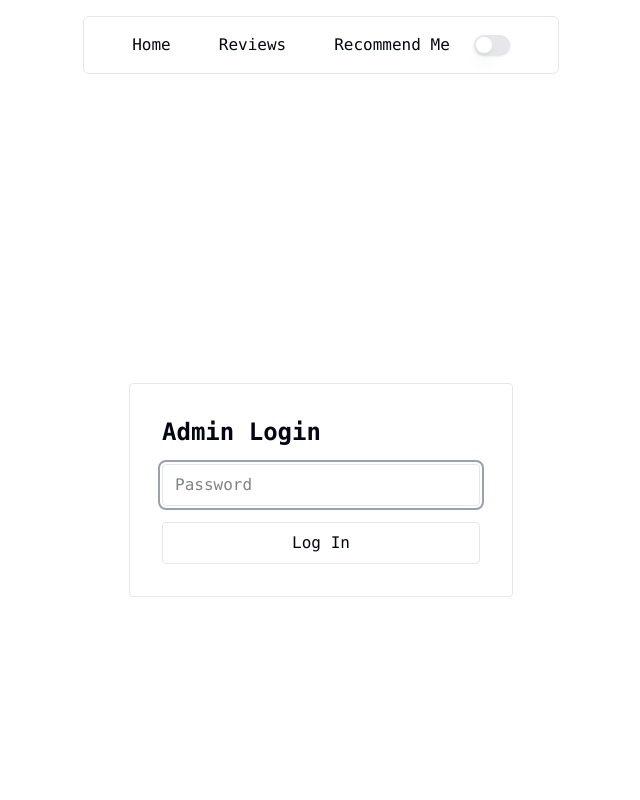
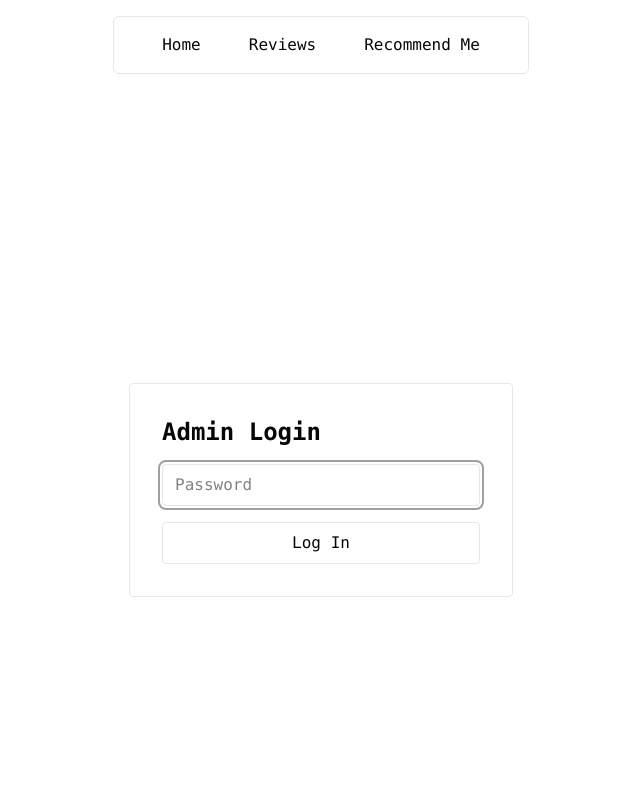
Before and after one commit to DineshCasul/FrameRate, a Next.js app: page /admin/login in a window 1280 px wide. Shown: the top 800 px of the page, without its empty margins (319-959 px from the left). Built offline with nearby package versions, Linux system fonts and the light colour scheme.

Commit message:
added backdrop to navbar

```diff
--- a/app/RootLayoutClient.tsx
+++ b/app/RootLayoutClient.tsx
@@ -2,6 +2,7 @@
 
 import { useState, ReactNode } from "react";
 import Header from "./components/Header";
+import Footer from "./components/Footer";
 
 export default function RootLayoutClient({
   children,
@@ -25,10 +26,11 @@ export default function RootLayoutClient({
 
   return (
     <>
-      <Header toggleDark={toggleDark} isDark={isDark} />
+      <Header />
       <main id="main-content" className="flex-1 w-full">
         {children}
       </main>
+      <Footer toggleDark={toggleDark} isDark={isDark} />
     </>
   );
 }
--- /dev/null
+++ b/app/components/Footer/index.tsx
@@ -0,0 +1,22 @@
+"use client";
+
+import { Switch } from "@/components/ui/switch";
+
+type FooterProps = {
+  toggleDark: () => void;
+  isDark: boolean;
+};
+
+const Footer = ({ toggleDark, isDark }: FooterProps) => {
+  return (
+    <footer className="w-full border-t mt-12 py-6 px-4 sm:px-12 flex items-center justify-between text-sm text-muted-foreground">
+      <span>&copy; {new Date().getFullYear()} FrameRate</span>
+      <div className="flex items-center gap-2">
+        <span>Dark mode</span>
+        <Switch checked={isDark} onCheckedChange={toggleDark} aria-label="Toggle dark mode" />
+      </div>
+    </footer>
+  );
+};
+
+export default Footer;
--- a/app/components/Header/index.tsx
+++ b/app/components/Header/index.tsx
@@ -1,17 +1,21 @@
-import { Switch } from "@/components/ui/switch";
 import Link from "next/link";
+import { usePathname } from "next/navigation";
 import { HamburgerMenuIcon, Cross2Icon } from "@radix-ui/react-icons";
 import { useState, useRef, useEffect } from "react";
 
-type HeaderProps = {
-  toggleDark: () => void;
-  isDark: boolean;
-};
-
-const Header = ({ toggleDark, isDark }: HeaderProps) => {
+const Header = () => {
+  const pathname = usePathname();
   const [isMenuOpen, setIsMenuOpen] = useState(false);
+  const [isScrolled, setIsScrolled] = useState(false);
   const menuRef = useRef<HTMLDivElement>(null);
   const buttonRef = useRef<HTMLButtonElement>(null);
+
+  useEffect(() => {
+    const handleScroll = () => setIsScrolled(window.scrollY > 20);
+    handleScroll();
+    window.addEventListener("scroll", handleScroll, { passive: true });
+    return () => window.removeEventListener("scroll", handleScroll);
+  }, []);
 
   useEffect(() => {
     const handleClickOutside = (event: MouseEvent) => {
@@ -42,30 +46,44 @@ const Header = ({ toggleDark, isDark }: HeaderProps) => {
 
   return (
     <header className="relative w-full sm:sticky top-0 z-50 sm:my-4 flex sm:justify-center text-foreground">
-      <div className="w-full sm:w-auto sm:max-w-4xl flex items-center justify-between gap-6 px-4 sm:px-12 py-4 border-b sm:border sm:rounded-sm bg-background relative">
+      <div
+        className={`w-full sm:w-auto sm:max-w-4xl flex items-center justify-between gap-6 px-4 sm:px-12 py-4 border-b sm:border sm:rounded-sm relative transition-[box-shadow,background-color,backdrop-filter] duration-300 ${
+          isScrolled
+            ? "bg-background/80 backdrop-blur-md shadow-lg shadow-black/10 dark:shadow-black/40"
+            : "bg-background"
+        }`}
+      >
         {/* Large screen nav links */}
         <div className="hidden sm:flex gap-12">
-          {navLinks.map((link) => (
+          {navLinks.map((link) => {
+            const isActive = pathname === link.href;
+            return (
               <div key={link.href} className="relative group">
                 <Link
                   href={link.href}
+                  aria-current={isActive ? "page" : undefined}
                   className="text-foreground transition-transform hover:scale-105"
                 >
                   {link.label}
                 </Link>
-              <span className="absolute left-0 bottom-0 h-[2px] w-0 bg-foreground group-hover:w-full transition-all duration-500"></span>
+                <span
+                  className={`absolute left-0 bottom-0 h-[2px] bg-foreground transition-all duration-500 ${
+                    isActive ? "w-full" : "w-0 group-hover:w-full"
+                  }`}
+                ></span>
               </div>
-          ))}
+            );
+          })}
         </div>
 
         {/* Small screen hamburger */}
-        <div className="sm:hidden">
+        <div className="sm:hidden ml-auto">
           <button
             ref={buttonRef}
             onClick={() => setIsMenuOpen(!isMenuOpen)}
             aria-label={isMenuOpen ? "Close menu" : "Open menu"}
             aria-expanded={isMenuOpen}
-            className="-m-2 p-2 rounded-md hover:bg-muted transition-colors cursor-pointer"
+            className="-m-2 p-2 rounded-md hover:bg-muted transition-colors cursor-pointer flex items-center justify-center"
           >
             {isMenuOpen ? (
               <Cross2Icon className="w-6 h-6" />
@@ -74,26 +92,28 @@ const Header = ({ toggleDark, isDark }: HeaderProps) => {
             )}
           </button>
         </div>
-
-        <Switch checked={isDark} onCheckedChange={toggleDark} aria-label="Toggle dark mode" />
       </div>
 
       {/* Slide down menu for small screens */}
       {isMenuOpen && (
         <div
           ref={menuRef}
-          className="sm:hidden absolute top-full left-0 right-0 mx-4 bg-background border rounded-b-sm p-4 flex flex-col gap-4 z-40 animate-in fade-in slide-in-from-top-2 duration-200"
+          className="sm:hidden absolute top-full left-0 right-0 mx-4 bg-background border rounded-b-sm p-4 flex flex-col gap-4 z-40 shadow-lg shadow-black/10 dark:shadow-black/40 animate-in fade-in slide-in-from-top-2 duration-200"
         >
-          {navLinks.map((link) => (
+          {navLinks.map((link) => {
+            const isActive = pathname === link.href;
+            return (
               <Link
                 key={link.href}
                 href={link.href}
-              className="text-foreground hover:scale-105"
+                aria-current={isActive ? "page" : undefined}
+                className={`hover:scale-105 ${isActive ? "font-bold text-foreground" : "text-muted-foreground"}`}
                 onClick={() => setIsMenuOpen(false)}
               >
                 {link.label}
               </Link>
-          ))}
+            );
+          })}
         </div>
       )}
     </header>
--- a/app/globals.css
+++ b/app/globals.css
@@ -7,37 +7,41 @@
   --font-mono: "Fira Code", Menlo, Monaco, Consolas, "Courier New", monospace;
   --font-sans: Arial, Helvetica, sans-serif;
   --radius: 0.625rem;
+  /* True grayscale (chroma 0) — the default shadcn theme has a faint
+     blue-violet hue baked into every "neutral" token (hue ~261-264), which
+     is invisible on large surfaces but reads as an obvious blue tint on
+     smaller ones like dropdowns/popovers. Site is meant to be black/white. */
   --background: oklch(1 0 0);
-  --foreground: oklch(0.13 0.028 261.692);
+  --foreground: oklch(0.13 0 0);
   --card: oklch(1 0 0);
-  --card-foreground: oklch(0.13 0.028 261.692);
+  --card-foreground: oklch(0.13 0 0);
   --popover: oklch(1 0 0);
-  --popover-foreground: oklch(0.13 0.028 261.692);
-  --primary: oklch(0.21 0.034 264.665);
-  --primary-foreground: oklch(0.985 0.002 247.839);
-  --secondary: oklch(0.967 0.003 264.542);
-  --secondary-foreground: oklch(0.21 0.034 264.665);
-  --muted: oklch(0.967 0.003 264.542);
-  --muted-foreground: oklch(0.551 0.027 264.364);
-  --accent: oklch(0.967 0.003 264.542);
-  --accent-foreground: oklch(0.21 0.034 264.665);
+  --popover-foreground: oklch(0.13 0 0);
+  --primary: oklch(0.21 0 0);
+  --primary-foreground: oklch(0.985 0 0);
+  --secondary: oklch(0.967 0 0);
+  --secondary-foreground: oklch(0.21 0 0);
+  --muted: oklch(0.967 0 0);
+  --muted-foreground: oklch(0.551 0 0);
+  --accent: oklch(0.967 0 0);
+  --accent-foreground: oklch(0.21 0 0);
   --destructive: oklch(0.577 0.245 27.325);
-  --border: oklch(0.928 0.006 264.531);
-  --input: oklch(0.928 0.006 264.531);
-  --ring: oklch(0.707 0.022 261.325);
+  --border: oklch(0.928 0 0);
+  --input: oklch(0.928 0 0);
+  --ring: oklch(0.707 0 0);
   --chart-1: oklch(0.646 0.222 41.116);
   --chart-2: oklch(0.6 0.118 184.704);
   --chart-3: oklch(0.398 0.07 227.392);
   --chart-4: oklch(0.828 0.189 84.429);
   --chart-5: oklch(0.769 0.188 70.08);
-  --sidebar: oklch(0.985 0.002 247.839);
-  --sidebar-foreground: oklch(0.13 0.028 261.692);
-  --sidebar-primary: oklch(0.21 0.034 264.665);
-  --sidebar-primary-foreground: oklch(0.985 0.002 247.839);
-  --sidebar-accent: oklch(0.967 0.003 264.542);
-  --sidebar-accent-foreground: oklch(0.21 0.034 264.665);
-  --sidebar-border: oklch(0.928 0.006 264.531);
-  --sidebar-ring: oklch(0.707 0.022 261.325);
+  --sidebar: oklch(0.985 0 0);
+  --sidebar-foreground: oklch(0.13 0 0);
+  --sidebar-primary: oklch(0.21 0 0);
+  --sidebar-primary-foreground: oklch(0.985 0 0);
+  --sidebar-accent: oklch(0.967 0 0);
+  --sidebar-accent-foreground: oklch(0.21 0 0);
+  --sidebar-border: oklch(0.928 0 0);
+  --sidebar-ring: oklch(0.707 0 0);
 
   /* Review-type accents — pastel, validated for CVD separation + contrast
      in both themes (see FrameRate/2026-08-09 - Type Color Palette.md) */
@@ -49,12 +53,6 @@
      type accents above, not reused hues (see Type Color Palette note) */
   --status-good: #238055;
   --status-bad: #c94a44;
-}
-
-/* Optional: dark mode defaults if you want fallback */
-html.dark {
-  --background: #000;
-  --foreground: #ededed;
 }
 
 body {
@@ -110,37 +108,37 @@ body {
 }
 
 .dark {
-  --background: oklch(0.13 0.028 261.692);
-  --foreground: oklch(0.985 0.002 247.839);
-  --card: oklch(0.21 0.034 264.665);
-  --card-foreground: oklch(0.985 0.002 247.839);
-  --popover: oklch(0.21 0.034 264.665);
-  --popover-foreground: oklch(0.985 0.002 247.839);
-  --primary: oklch(0.928 0.006 264.531);
-  --primary-foreground: oklch(0.21 0.034 264.665);
-  --secondary: oklch(0.278 0.033 256.848);
-  --secondary-foreground: oklch(0.985 0.002 247.839);
-  --muted: oklch(0.278 0.033 256.848);
-  --muted-foreground: oklch(0.707 0.022 261.325);
-  --accent: oklch(0.278 0.033 256.848);
-  --accent-foreground: oklch(0.985 0.002 247.839);
+  --background: oklch(0.13 0 0);
+  --foreground: oklch(0.985 0 0);
+  --card: oklch(0.21 0 0);
+  --card-foreground: oklch(0.985 0 0);
+  --popover: oklch(0.21 0 0);
+  --popover-foreground: oklch(0.985 0 0);
+  --primary: oklch(0.928 0 0);
+  --primary-foreground: oklch(0.21 0 0);
+  --secondary: oklch(0.278 0 0);
+  --secondary-foreground: oklch(0.985 0 0);
+  --muted: oklch(0.278 0 0);
+  --muted-foreground: oklch(0.707 0 0);
+  --accent: oklch(0.278 0 0);
+  --accent-foreground: oklch(0.985 0 0);
   --destructive: oklch(0.704 0.191 22.216);
   --border: oklch(1 0 0 / 10%);
   --input: oklch(1 0 0 / 15%);
-  --ring: oklch(0.551 0.027 264.364);
+  --ring: oklch(0.551 0 0);
   --chart-1: oklch(0.488 0.243 264.376);
   --chart-2: oklch(0.696 0.17 162.48);
   --chart-3: oklch(0.769 0.188 70.08);
   --chart-4: oklch(0.627 0.265 303.9);
   --chart-5: oklch(0.645 0.246 16.439);
-  --sidebar: oklch(0.21 0.034 264.665);
-  --sidebar-foreground: oklch(0.985 0.002 247.839);
+  --sidebar: oklch(0.21 0 0);
+  --sidebar-foreground: oklch(0.985 0 0);
   --sidebar-primary: oklch(0.488 0.243 264.376);
-  --sidebar-primary-foreground: oklch(0.985 0.002 247.839);
-  --sidebar-accent: oklch(0.278 0.033 256.848);
-  --sidebar-accent-foreground: oklch(0.985 0.002 247.839);
+  --sidebar-primary-foreground: oklch(0.985 0 0);
+  --sidebar-accent: oklch(0.278 0 0);
+  --sidebar-accent-foreground: oklch(0.985 0 0);
   --sidebar-border: oklch(1 0 0 / 10%);
-  --sidebar-ring: oklch(0.551 0.027 264.364);
+  --sidebar-ring: oklch(0.551 0 0);
 
   --type-movie: #4a7fc7;
   --type-game: #2e9464;
--- a/components/ui/dropdown-menu.tsx
+++ b/components/ui/dropdown-menu.tsx
@@ -65,7 +65,7 @@ const DropdownMenuContent = React.forwardRef<
       ref={ref}
       sideOffset={sideOffset}
       className={cn(
-        "z-50 max-h-[var(--radix-dropdown-menu-content-available-height)] min-w-[8rem] overflow-y-auto overflow-x-hidden rounded-md border bg-popover p-1 text-popover-foreground shadow-md",
+        "z-50 max-h-[var(--radix-dropdown-menu-content-available-height)] min-w-[8rem] overflow-y-auto overflow-x-hidden rounded-md border bg-popover p-1 text-popover-foreground shadow-lg shadow-black/10 dark:shadow-black/40",
         "data-[state=open]:animate-in data-[state=closed]:animate-out data-[state=closed]:fade-out-0 data-[state=open]:fade-in-0 data-[state=closed]:zoom-out-95 data-[state=open]:zoom-in-95 data-[side=bottom]:slide-in-from-top-2 data-[side=left]:slide-in-from-right-2 data-[side=right]:slide-in-from-left-2 data-[side=top]:slide-in-from-bottom-2 origin-[--radix-dropdown-menu-content-transform-origin]",
         className
       )}
```
Lines whose indentation alone changed are shown as unchanged.
